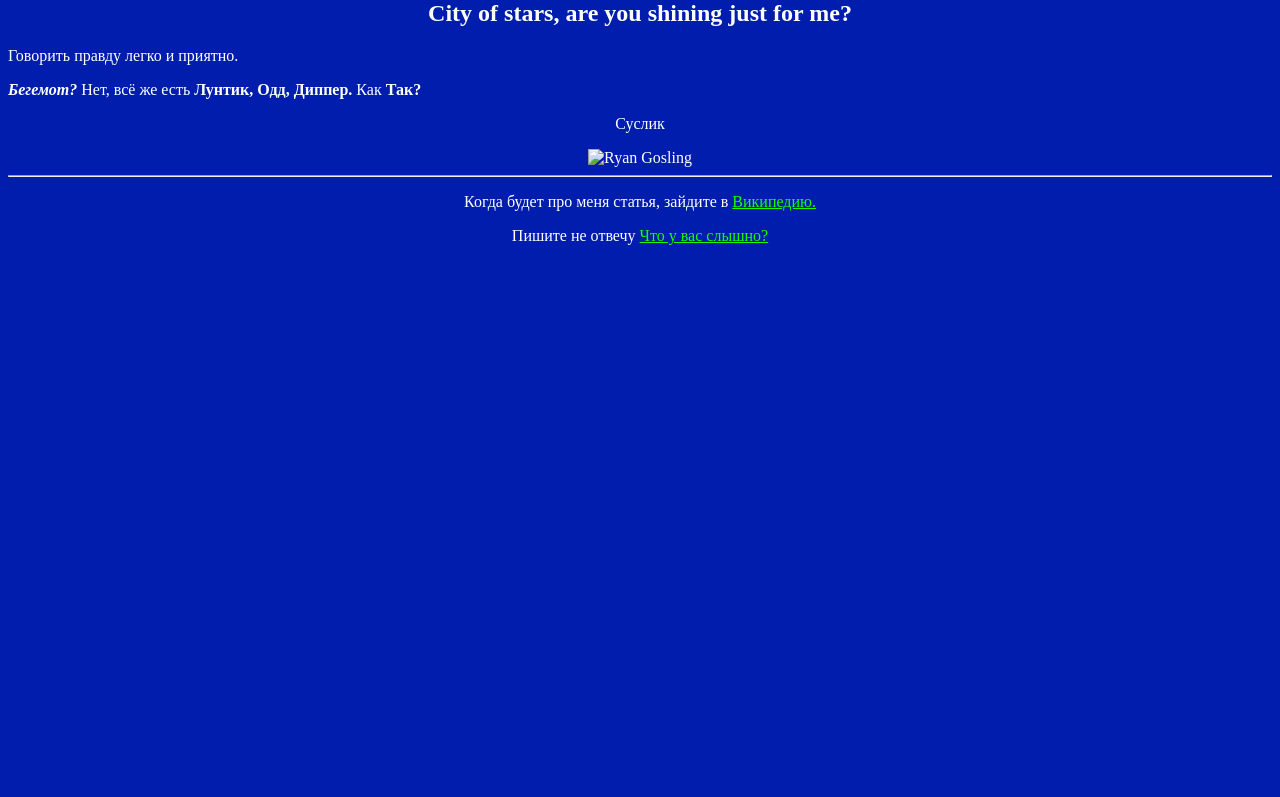
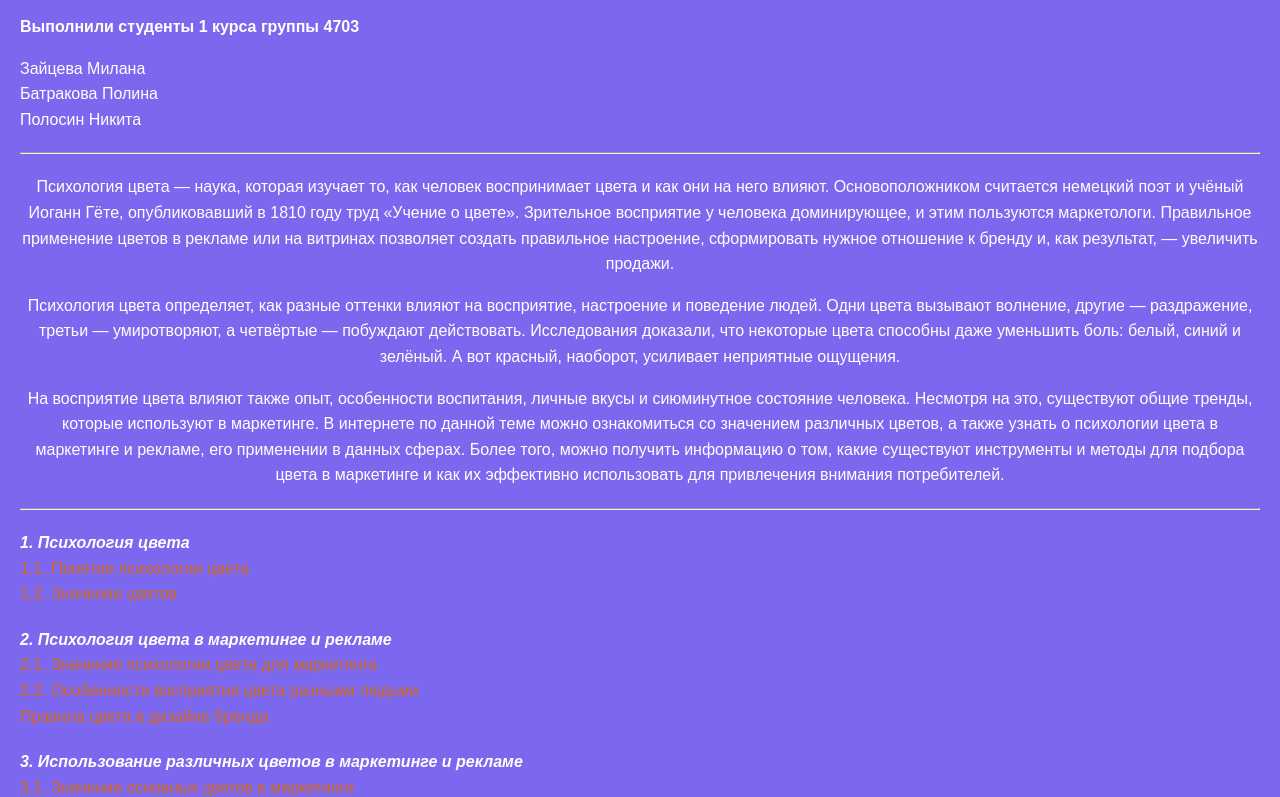
Before and after one commit to AtikNisol/third-not-least, a plain HTML site: page index.html in a window 1280 px wide. Shown: the part 80-877 px from the top of the page. Before the commit the page ends 800 px from the top, so only its background shows below. Drawn offline with Linux system fonts and the light colour scheme.

Commit message:
about.html

```diff
--- a/index.html
+++ b/index.html
@@ -2,14 +2,21 @@
 <html lang="ru">
 <head>
     <meta charset="UTF-8">
-    <title>Пробная страница</title>
+    <title>Психология цвета в маркетинге и рекламе</title>
     <style>
         body {
             color: #ffffff;
-            background-color: #001dae;
+            background-color: #7B68EE;
+            font-family: Arial, sans-serif;
+            margin: 20px;
+            line-height: 1.6;
+        }
+        h1 {
+            text-align: center;
         }
         a {
-            color: #15ff00;
+            color: #D2691E;
+            text-decoration: none;
         }
         a:visited {
             color: #ff0000;
@@ -17,21 +24,64 @@
         a:active {
             color: #fff200;
         }
+        hr {
+            margin-top: 20px;
+            margin-bottom: 20px;
+        }
+        .center-text {
+            text-align: center;
+        }
+        b, i {
+            display: block;
+            margin-top: 20px;
+        }
     </style>
 </head>
 <body>
-    <center>
-        <h1>А вы знали, что муха - вертолёт, но без коробки передач?</h1>
-        <h2>City of stars, are you shining just for me?</h2>
-    </center>
-    <p>Говорить правду легко и приятно.</p>
-    <p><b><i>Бегемот?</i></b> Нет, всё же есть <b>Лунтик, Одд, Диппер.</b> Как <b>Так?</b></p>
-    <center>
-        <p>Суслик</p>
-        <img src="Ryan_Gosling.jpg" alt="Ryan Gosling">
-        <hr>
-        <p>Когда будет про меня статья, зайдите в <a href="https://www.wikipedia.org/">Википедию.</a></p>
-        <p>Пишите не отвечу <a href="mailto:brigada4703@.ru">Что у вас слышно?</a></p>
-    </center>
+
+    <h1>Обзор ресурсов интернета</h1>
+
+    <b>Выполнили студенты 1 курса группы 4703</b>
+    <p>
+        Зайцева Милана<br>
+        Батракова Полина<br>
+        Полосин Никита
+    </p>
+
+    <hr>
+
+    <p class="center-text">
+        Психология цвета — наука, которая изучает то, как человек воспринимает цвета и как они на него влияют. Основоположником считается немецкий поэт и учёный Иоганн Гёте, опубликовавший в 1810 году труд «Учение о цвете». Зрительное восприятие у человека доминирующее, и этим пользуются маркетологи. Правильное применение цветов в рекламе или на витринах позволяет создать правильное настроение, сформировать нужное отношение к бренду и, как результат, — увеличить продажи.
+    </p>
+
+    <p class="center-text">
+        Психология цвета определяет, как разные оттенки влияют на восприятие, настроение и поведение людей. Одни цвета вызывают волнение, другие — раздражение, третьи — умиротворяют, а четвёртые — побуждают действовать. Исследования доказали, что некоторые цвета способны даже уменьшить боль: белый, синий и зелёный. А вот красный, наоборот, усиливает неприятные ощущения.
+    </p>
+
+    <p class="center-text">
+        На восприятие цвета влияют также опыт, особенности воспитания, личные вкусы и сиюминутное состояние человека. Несмотря на это, существуют общие тренды, которые используют в маркетинге. В интернете по данной теме можно ознакомиться со значением различных цветов, а также узнать о психологии цвета в маркетинге и рекламе, его применении в данных сферах. Более того, можно получить информацию о том, какие существуют инструменты и методы для подбора цвета в маркетинге и как их эффективно использовать для привлечения внимания потребителей.
+    </p>
+
+    <hr>
+
+    <b><i>1. Психология цвета</i></b>
+    <a href="https://netology.ru/blog/10-2023-color-psychology">1.1. Понятие психологии цвета</a><br>
+    <a href="https://www.calltouch.ru/blog/psihologiya-tsveta-v-marketinge-i-reklame-kak-ispolzovat-ottenki-dlya-povysheniya-prodazh/">1.2. Значение цветов</a>
+
+    <b><i>2. Психология цвета в маркетинге и рекламе</i></b>
+    <a href="https://sidorinlab.ru/blog/psixologiya-czveta-v-reklame">2.1. Значение психологии цвета для маркетинга</a><br>
+    <a href="https://www.unisender.com/ru/blog/psihologiya-czveta-v-marketinge/">2.2. Особенности восприятия цвета разными людьми</a><br>
+    <a href="https://www.calltouch.ru/blog/psihologiya-tsveta-v-marketinge-i-reklame-kak-ispolzovat-ottenki-dlya-povysheniya-prodazh/">Правила цвета в дизайне бренда</a>
+
+    <b><i>3. Использование различных цветов в маркетинге и рекламе</i></b>
+    <a href="https://marketolog.mts.ru/blog/psihologiya-tsveta-v-marketinge-kak-tsvet-vliyaet-na-prodazhi">3.1. Значение основных цветов в маркетинге</a><br>
+    <a href="https://postium.ru/psixologiya-cveta-v-marketinge-reklame/">3.2. Функции цвета в рекламе</a><br>
+    <a href="https://design.sredaobuchenia.ru/baza/colour-psy">3.3. Правила цвета в дизайне бренда</a>
+
+    <b><i>4. Методы и инструменты подбора цвета в маркетинге</i></b>
+    <a href="https://bangbangeducation.ru/point/instruktsiia/teoriya-czveta/#6">4.1. Правила использования цвета</a><br>
+    <a href="https://sales-generator.ru/blog/tsveta-v-marketinge/#7">4.2. Цветовые комбинации, используемые в маркетинге</a><br>
+    <a href="https://www.unisender.com/ru/blog/servisy-dlya-podbora-tsvetov/">4.3. 20 сервисов для подбора цвета</a>
+
 </body>
 </html>
```
